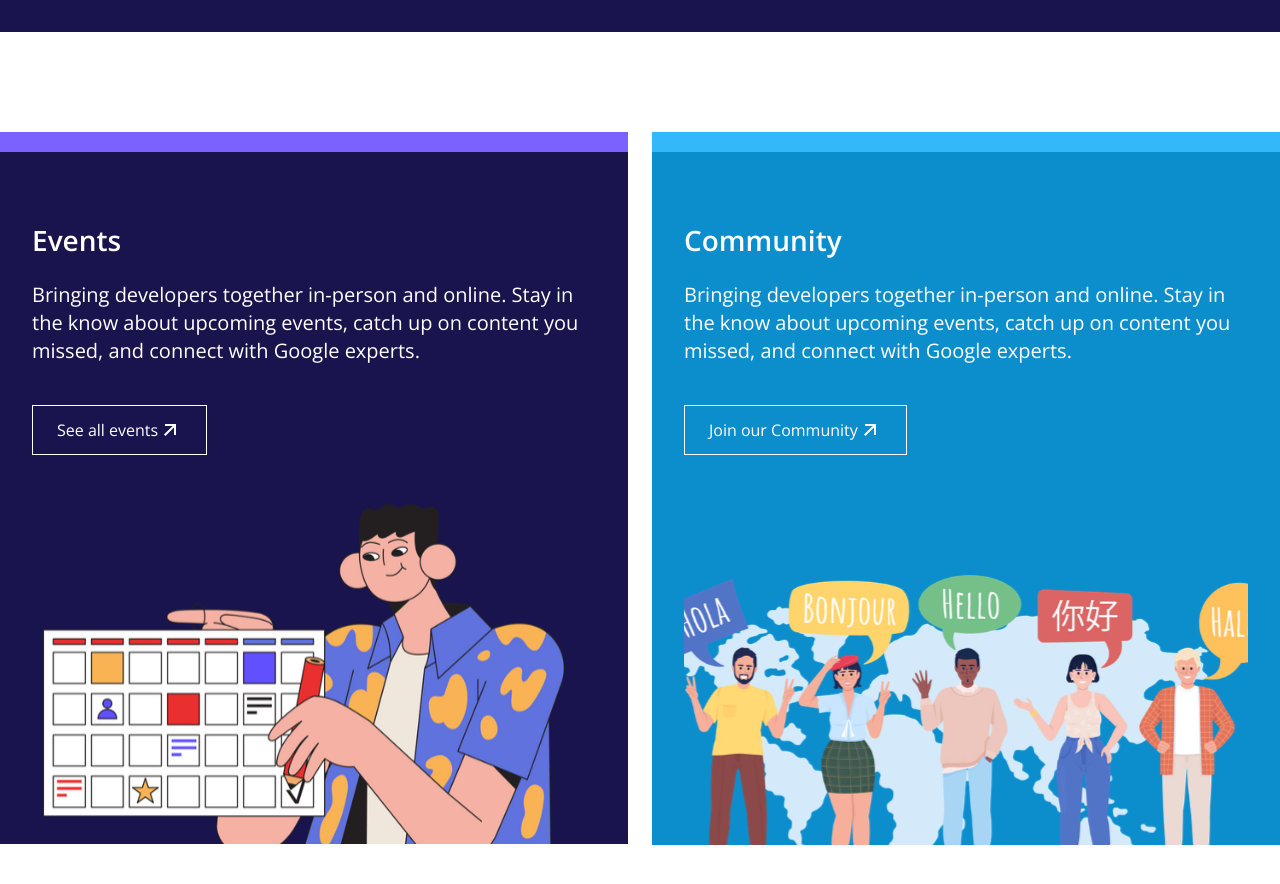
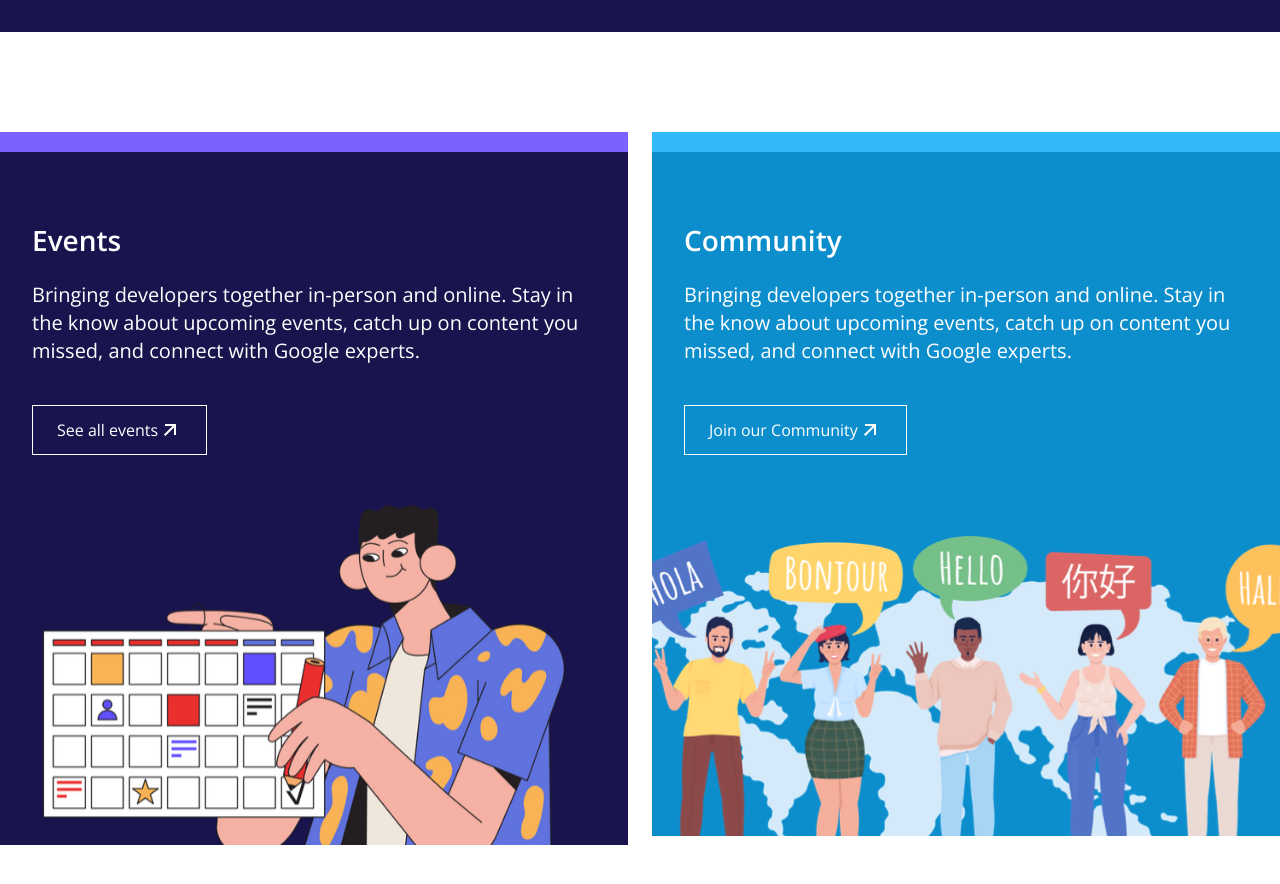
Before and after one commit to ehma90/Pebble, a React (Vite) app: page / in a window 1280 px wide. Shown: the part 1440-2324 px from the top of the page. Built offline with nearby package versions, Linux system fonts and the light colour scheme.

Commit message:
Update Group componenet

```diff
--- /dev/null
+++ b/src/component/Events.jsx
@@ -0,0 +1,11 @@
+import React from 'react';
+
+function Events() {
+  return (
+    <div>
+
+    </div>
+  );
+}
+
+export default Events;
--- a/src/component/Group.jsx
+++ b/src/component/Group.jsx
@@ -1,12 +1,12 @@
 import { RiArrowRightUpLine } from "react-icons/ri";
-import eventImg from '../assets/eventImg.svg'
-import communityImg from '../assets/communityImg.svg'
+import eventImg from "../assets/eventImg.svg";
+import communityImg from "../assets/communityImg.svg";
 
 function Group() {
   return (
     <div className="py-[100px]">
       <div className="container mx-auto">
-        <div className="flex gap-x-6">
+        <div className="flex justify-center gap-x-6">
           <div className="w-[644px]">
             <div className="h-5 bg-[#7B61FF]"></div>
             <div className="bg-[#19144E] pt-[67px] px-[32px]">
@@ -16,31 +16,33 @@
                 know about upcoming events, catch up on content you missed, and
                 connect with Google experts.
               </p>
-              <button className="flex items-center border border-white py-3 px-[24px] my-[40px]">
+              <button className="flex items-center border border-white py-3 px-[24px] mt-[40px]">
                 See all events <RiArrowRightUpLine className="text-2xl" />
               </button>
 
-              <div className="">
-                  <img src={eventImg} alt="event" />
+              <div className="mt-[41px]">
+                <img src={eventImg} alt="event" height="364px" />
               </div>
             </div>
           </div>
 
           <div className="w-[644px]">
             <div className="h-5 bg-[#33B9FB]"></div>
-            <div className="bg-[#0C8ECD] pt-[67px] px-[32px]">
+            <div className="bg-[#0C8ECD] pt-[67px] ">
+              <div className="px-[32px]">
                 <h3 className="text-[28px] font-semibold">Community</h3>
                 <p className="text-xl mt-5">
                   Bringing developers together in-person and online. Stay in the
-                know about upcoming events, catch up on content you missed, and
-                connect with Google experts.
+                  know about upcoming events, catch up on content you missed,
+                  and connect with Google experts.
                 </p>
-              <button className="flex items-center border border-white py-3 px-[24px] mt-[40px] mb-[120px]">
+                <button className="flex items-center border border-white py-3 px-[24px] mt-[40px]">
                   Join our Community <RiArrowRightUpLine className="text-2xl" />
                 </button>
+              </div>
 
-              <div className="">
-                  <img src={communityImg} alt="community" />
+              <div className="mt-[81px]">
+                <img src={communityImg} alt="community" height="364px" />
               </div>
             </div>
           </div>
```
Lines whose indentation alone changed are shown as unchanged.
